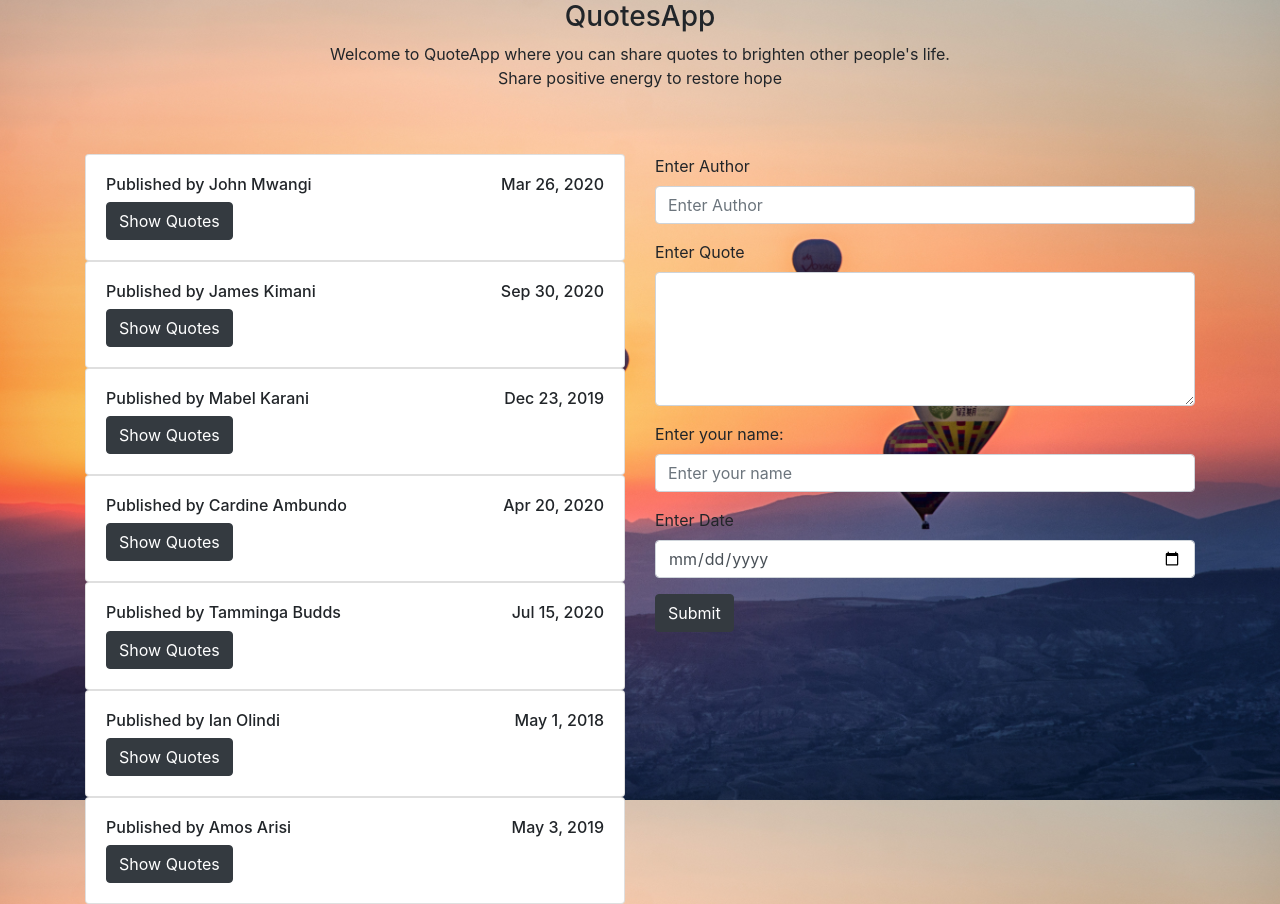
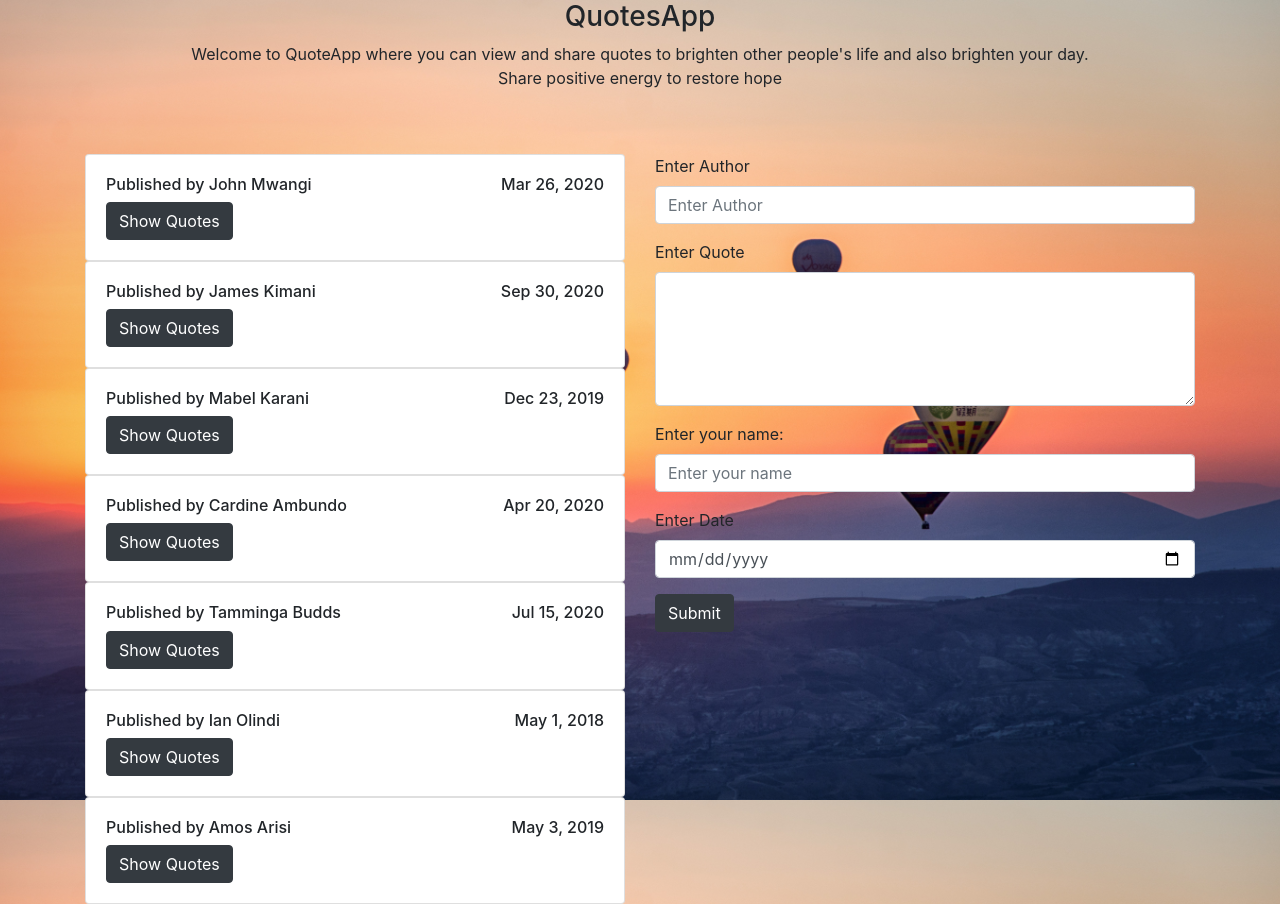
Before and after one commit to tomito26/QuotesApp, an Angular app: page / in a window 1280 px wide. Built offline with nearby package versions, Linux system fonts and the light colour scheme.

Commit message:
added more information on the paragraph on the header

```diff
--- a/src/app/app.component.html
+++ b/src/app/app.component.html
@@ -1,7 +1,7 @@
 <div class="container">
   <div class="header">
     <h3 class='text-center'>QuotesApp</h3>
-    <p>Welcome to QuoteApp where you can share quotes to brighten other people's life.<br> Share positive energy to restore  hope</p>
+    <p>Welcome to QuoteApp where you can view and share quotes to brighten other people's life and also brighten your day.<br> Share positive energy to restore  hope</p>
   </div>
   <div class="row pt-5">
     <div class="col-md-6">
```
